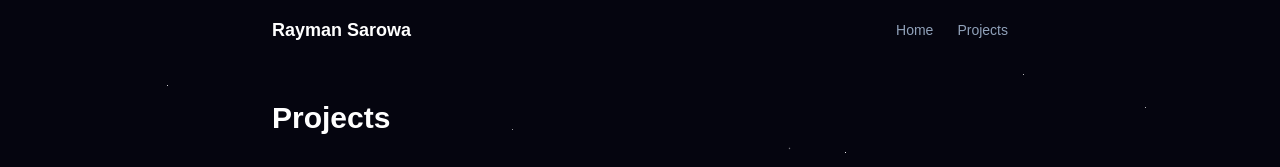
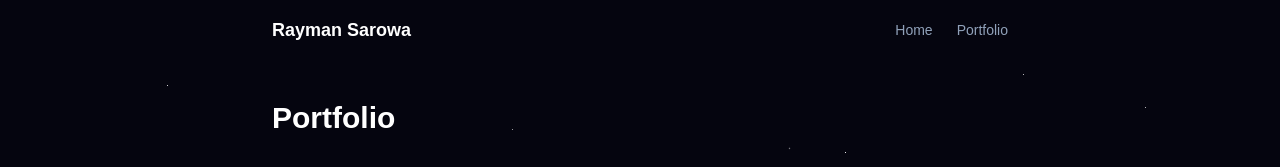
Before and after one commit to raymansarowa976/personal-website, a Next.js app: page /portfolio in a window 1280 px wide. Shown: the top 167 px of the page. Built offline with nearby package versions, Linux system fonts and the light colour scheme.

Commit message:
all tests are passing

```diff
--- a/app/page.tsx
+++ b/app/page.tsx
@@ -12,10 +12,10 @@ export default function Home() {
         </p>
         <div className="flex items-center justify-center gap-4 pt-2">
           <Link
-            href="/projects"
+            href="/portfolio"
             className="px-6 py-2.5 rounded-full bg-white text-slate-900 font-semibold hover:bg-slate-100 transition-colors text-sm"
           >
-            Projects
+            Portfolio
           </Link>
         </div>
         <div className="flex items-center justify-center gap-6 pt-4">
--- a/app/portfolio/page.tsx
+++ b/app/portfolio/page.tsx
@@ -3,14 +3,14 @@ import { projects } from '@/lib/projects'
 import { ProjectCard } from '@/components/ProjectCard'
 
 export const metadata: Metadata = {
-  title: 'Projects',
+  title: 'Portfolio',
   description: 'A showcase of projects by Rayman Sarowa.',
 }
 
-export default function ProjectsPage() {
+export default function PortfolioPage() {
   return (
     <main className="max-w-3xl mx-auto py-10 px-4">
-      <h1 className="text-3xl font-bold mb-8 text-white">Projects</h1>
+      <h1 className="text-3xl font-bold mb-8 text-white">Portfolio</h1>
       <div className="grid grid-cols-1 md:grid-cols-2 gap-6">
         {projects.map((project) => (
           <ProjectCard key={project.title} {...project} />
--- a/app/sitemap.ts
+++ b/app/sitemap.ts
@@ -5,6 +5,6 @@ const BASE_URL = 'https://rsarowa.com'
 export default function sitemap(): MetadataRoute.Sitemap {
   return [
     { url: `${BASE_URL}/`, lastModified: new Date() },
-    { url: `${BASE_URL}/projects`, lastModified: new Date() },
+    { url: `${BASE_URL}/portfolio`, lastModified: new Date() },
   ]
 }
--- a/components/Navbar.tsx
+++ b/components/Navbar.tsx
@@ -14,8 +14,8 @@ export function Navbar() {
             </Link>
           </li>
           <li>
-            <Link href="/projects" className="text-sm text-slate-400 hover:text-white transition-colors">
-              Projects
+            <Link href="/portfolio" className="text-sm text-slate-400 hover:text-white transition-colors">
+              Portfolio
             </Link>
           </li>
         </ul>
```
